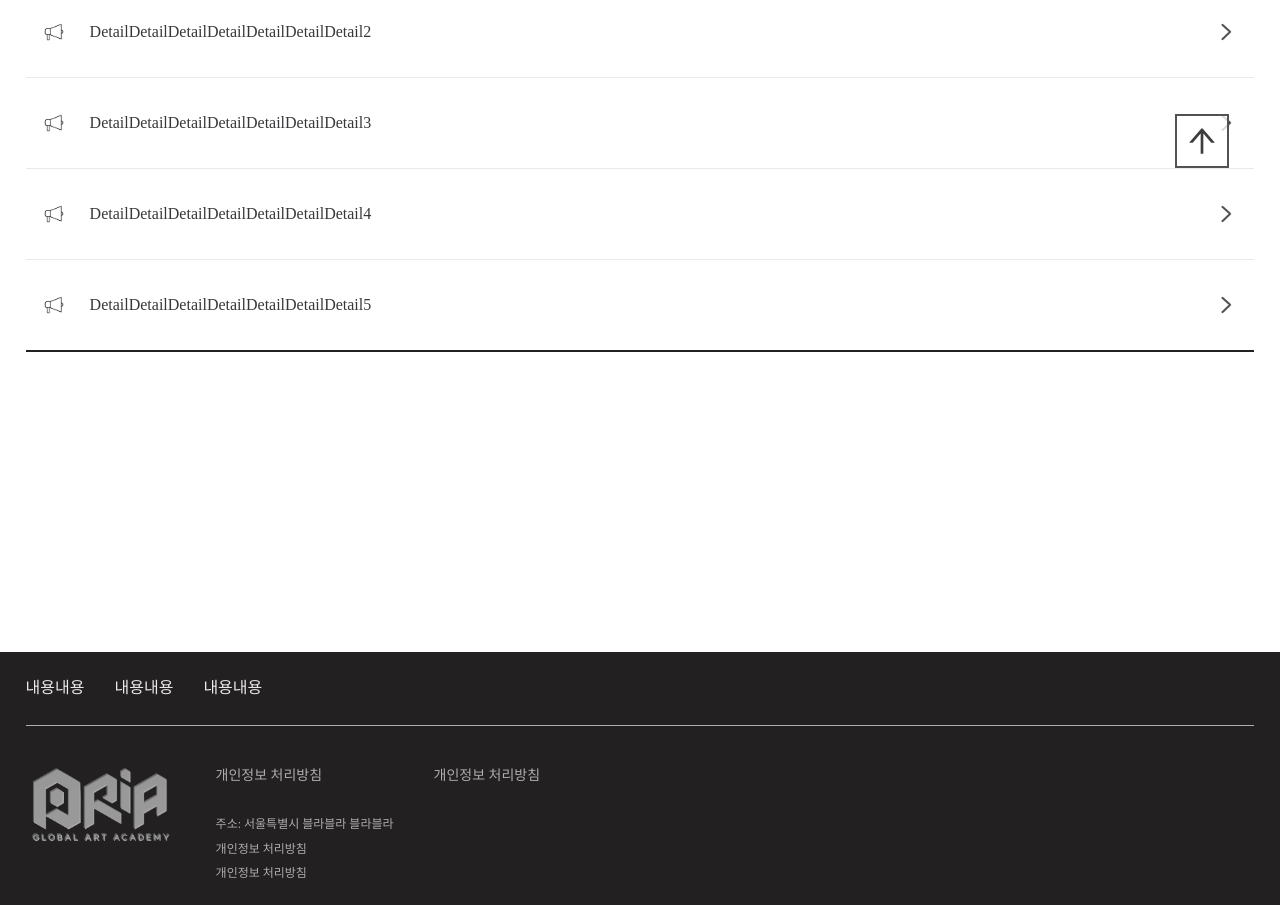
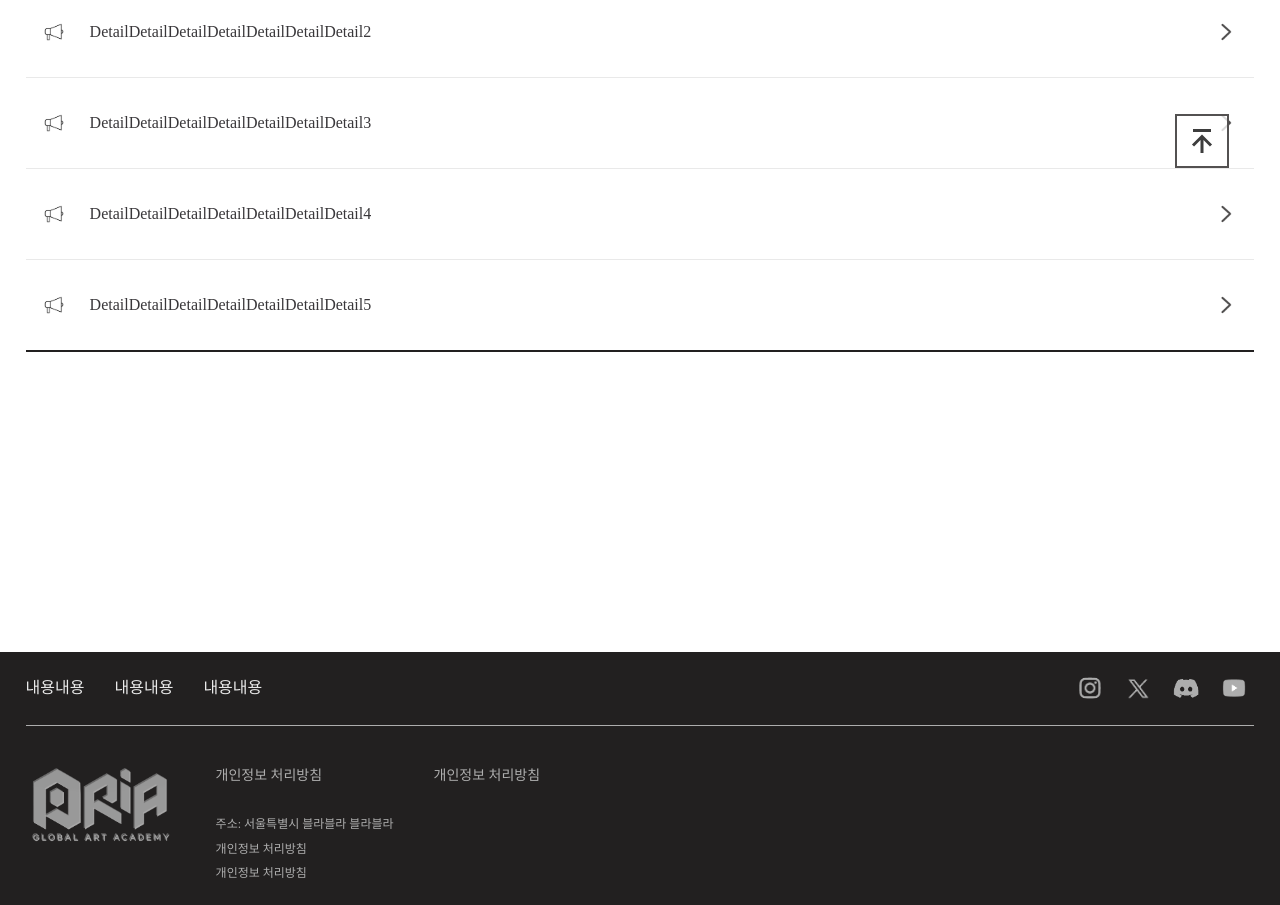
Before and after one commit to seungjaelee2684/aria-front-end, a React (Create React App) app: page /notice/notification in a window 1280 px wide. Shown: the part 600-1505 px from the top of the page. Built offline with nearby package versions, Linux system fonts and the light colour scheme; a web font is replaced by a local one.

Commit message:
<fix: Footer 아이콘 css수정>

```diff
--- a/src/components/common/Footer.tsx
+++ b/src/components/common/Footer.tsx
@@ -26,37 +26,6 @@ const Footer = () => {
           return alert("準備中です。");
       default :
           return alert("준비중입니다.");
-    };
-  };
-
-  const onTitleReadyHandler = ( Num : number ) => {
-    if (Num === 0) {
-      switch (language) {
-        case "english" :
-            return "Coming soon";
-        case "japanese" :
-            return "準備中です。";
-        default :
-            return "준비중입니다.";
-      };
-    } else if (Num === 1) {
-      switch (language) {
-        case "english" :
-            return "Visit Twitter account.";
-        case "japanese" :
-            return "Twitterを見に行く";
-        default :
-            return "트위터 보러가기";
-      };
-    } else {
-      switch (language) {
-        case "english" :
-            return "Visit Discord account.";
-        case "japanese" :
-            return "Discordを見に行く";
-        default :
-            return "디스코드 보러가기";
-      };
     };
   };
 
@@ -101,27 +70,31 @@ const Footer = () => {
               내용내용
             </Text>
           </LeftTopLaneContainer>
-          <MenuIconContainer className='MenuIconContainer'>
+          <MenuIconContainer>
+            <IconBoxWrapper>
               <MenuIcon
-              title={onTitleReadyHandler(0)}
-              default={InstagramDefault}
-              src={Instagram}
+                // default={InstagramDefault}
+                src={InstagramDefault}
                 onClick={onClickReadyHandler}/>
+            </IconBoxWrapper>
+            <IconBoxWrapper>
               <MenuIcon
-              title={onTitleReadyHandler(1)}
-              default={TwitterDefault}
-              src={Twitter}
+                // default={TwitterDefault}
+                src={TwitterDefault}
                 onClick={() => window.open("https://twitter.com/ARIA_Academy")}/>
+            </IconBoxWrapper>
+            <IconBoxWrapper>
               <MenuIcon
-              title={onTitleReadyHandler(2)}
-              default={DiscordDefault}
-              src={Discord}
+                // default={DiscordDefault}
+                src={DiscordDefault}
                 onClick={() => window.open("https://discord.gg/N7SEvBds4F")}/>
+            </IconBoxWrapper>
+            <IconBoxWrapper>
               <MenuIcon
-              title={onTitleReadyHandler(0)}
-              default={YoutubeDefault}
-              src={Youtube}
+                // default={YoutubeDefault}
+                src={YoutubeDefault}
                 onClick={onClickReadyHandler}/>
+            </IconBoxWrapper>
           </MenuIconContainer>
         </TopLaneHeader>
         <FooterOutWrapper>
@@ -216,24 +189,25 @@ const MenuIconContainer = styled.div`
   }
 `;
 
-const MenuIcon = styled.div<{ default : string, src : string }>`
-  width: 36px;
-  height: 36px;
-  background-image: url(${(props) => props.default});
-  background-size: 100% 100%;
-  opacity: 0.5;
-  transition: all 0.2s ease-in-out;
+const IconBoxWrapper = styled.div`
+  width: 40px;
+  height: 40px;
+  display: flex;
+  justify-content: center;
+  align-items: center;
+  border-radius: 100%;
   cursor: pointer;
 
   &:hover {
-    opacity: 1;
-    background-image: url(${(props) => props.src});
+    background-color: #444444;
   }
+`;
 
-  @media screen and (max-width: 1320px) {
+const MenuIcon = styled.div<{ src : string }>`
   width: 32px;
   height: 32px;
-  }
+  background-image: url(${(props) => props.src});
+  background-size: 100% 100%;
 `;
 
 const FooterOutWrapper = styled.div`
--- a/src/components/common/ScrollTop/ScrollTopButton.tsx
+++ b/src/components/common/ScrollTop/ScrollTopButton.tsx
@@ -2,7 +2,7 @@ import React, { useRef } from 'react'
 import './ScrollTop.css';
 import styled from 'styled-components';
 import { LuArrowBigUpDash } from 'react-icons/lu';
-import { AiOutlineArrowUp } from 'react-icons/ai';
+import { BiArrowToTop } from 'react-icons/bi';
 
 const ScrollTopButton = () => {
 
@@ -36,7 +36,7 @@ const ScrollTopButton = () => {
         className='ScrollTopButtonWrapper'
         ref={scrollBtn}
         onClick={onClickMoveTopHandler}>
-        <AiOutlineArrowUp />
+        <BiArrowToTop />
     </ScrollTopButtonWrapper>
   )
 };
```
Lines whose indentation alone changed are shown as unchanged.
